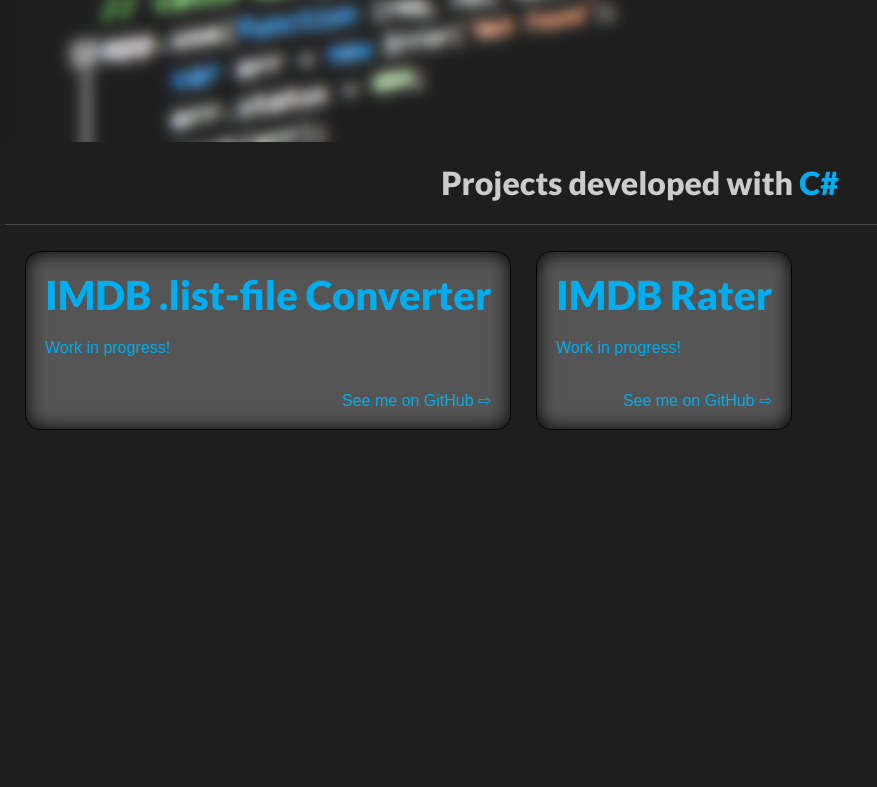
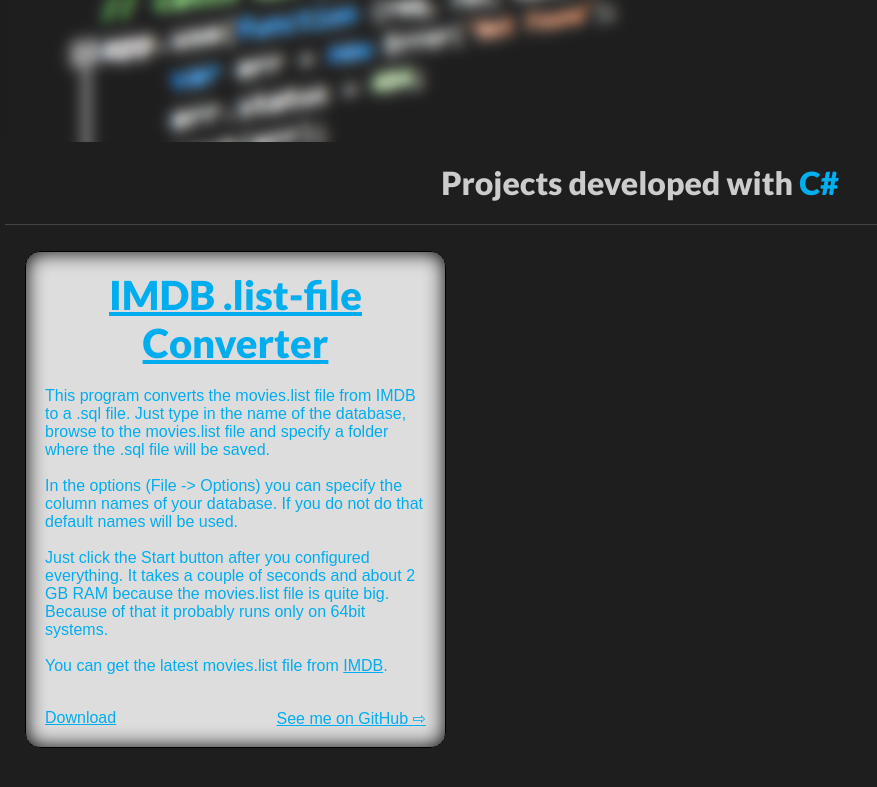
Before and after one commit to konstantin-mueller/konstantin-mueller.github.io, a plain HTML site: page csharp.html in a window 1280 px wide. Shown: the part 658-1445 px from the top of the page, without its empty margins (0-877 px from the left). Drawn offline with Linux system fonts and the light colour scheme.

Commit message:
Small Update

```diff
--- a/csharp.html
+++ b/csharp.html
@@ -28,14 +28,22 @@
 
 		<div class="div">
 			<div class="header"><a href="https://github.com/konstantin-mueller/IMDB-.list-file-Converter" target="_blank">IMDB .list-file Converter</a></div>
-			<p>Work in progress!</p>
-			<br><a class="right" href="https://github.com/konstantin-mueller/IMDB-.list-file-Converter" target="_blank">See me on GitHub ⇨</a>
+			<p>This program converts the movies.list file from IMDB to a .sql file. Just type in the name of the database, browse to the movies.list file and specify a folder where the .sql file will be saved.
+<br><br>
+In the options (File -> Options) you can specify the column names of your database. If you do not do that default names will be used.
+<br><br>
+Just click the Start button after you configured everything. It takes a couple of seconds and about 2 GB RAM because the movies.list file is quite big. Because of that it probably runs only on 64bit systems.
+<br><br>
+You can get the latest movies.list file from <a href="http://www.imdb.com/interfaces" target="_blank">IMDB</a>.</p>
+			<br>
+			<a href="https://github.com/konstantin-mueller/IMDB-.list-file-Converter/raw/master/IMDB%20movies.list-file%20Converter.exe">Download</a>
+			<a class="right" href="https://github.com/konstantin-mueller/IMDB-.list-file-Converter" target="_blank">See me on GitHub ⇨</a>
 		</div>
-		<div class="div">
+		<!--<div class="div">
 			<div class="header"><a href="https://github.com/konstantin-mueller/IMDB-Rater" target="_blank">IMDB Rater</a></div>
 			<p>Work in progress!</p>
 			<br><a class="right" href="https://github.com/konstantin-mueller/IMDB-Rater" target="_blank">See me on GitHub ⇨</a>
-		</div>
+		</div>-->
 	</div>
 
 	<script src="lib/jquery-3.2.1.min.js"></script>
--- a/site.css
+++ b/site.css
@@ -10,7 +10,6 @@ h1, h3 {
 
 a {
 	color: #00adee;
-	text-decoration: none;
 }
 
 a:hover, select:hover {
@@ -211,13 +210,14 @@ body, html {
     padding: 19px;
     margin-bottom: 20px;
     margin-left: 20px;
-    background-color: #555;
+    background-color: #ddd;/*#555;*/
     border: 1px solid #000;
     border-radius: 15px;
     -webkit-box-shadow: inset 0 0 20px #000;
     box-shadow: inset 0 0 20px #000;
     display: inline-block;
     color: #00adee;
+    max-width: 30%;
 }
 
 .div .header {
```
